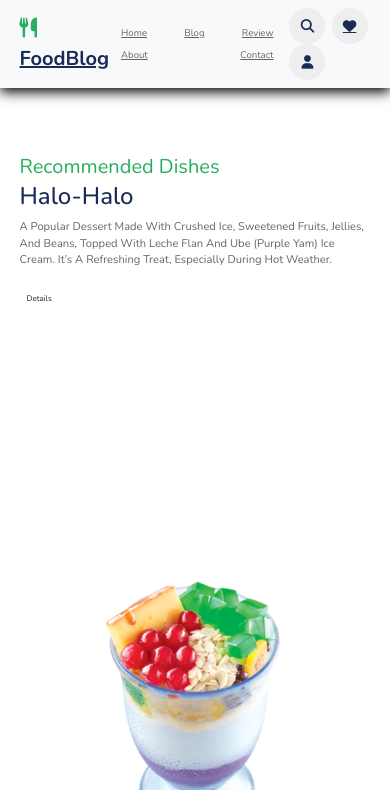
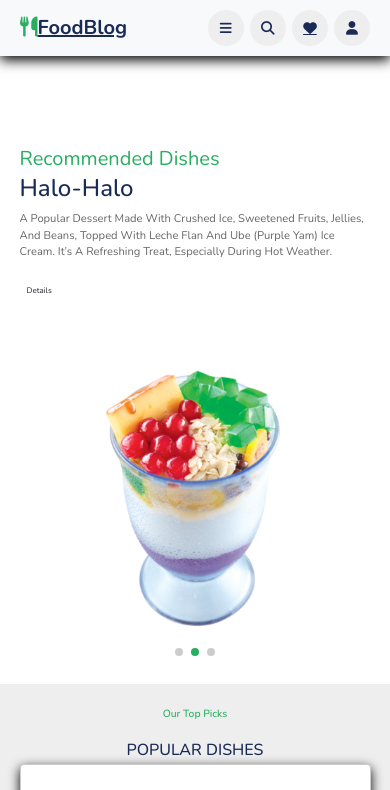
Before and after one commit to Migz2002/foodblogg, a plain HTML site: page index.html in a window 390 px wide. Shown: the top 790 px of the page. Drawn offline with nearby package versions, Linux system fonts and the light colour scheme.

Commit message:
Update styles.css

```diff
--- a/styles.css
+++ b/styles.css
@@ -638,27 +638,41 @@ h1 {
 }
 
 @media (max-width: 768px) {
-    html {
-        font-size: 55%;
+    header .icons #menu-bars {
+        display: inline-block;
     }
-    header {
-        padding: 1rem 5%;
+
+    header .navbar {
+        position: absolute;
+        top: 100%;
+        left: 0;
+        right: 0;
+        background: #fff;
+        border-top: .1rem solid rgba(0, 0, 0, .2);
+        border-bottom: .1rem solid rgba(0, 0, 0, .2);
+        padding: 1rem;
+        clip-path: polygon(0 0, 100% 0, 100% 0, 0 0);
+        transition: clip-path 0.3s ease, padding 0.3s ease;
     }
+
+    header .navbar.active {
+        clip-path: polygon(0 0, 100% 0, 100% 100%, 0% 100%);
+    }
+
     header .navbar a {
-        font-size: 1.3rem;
+        display: block;
+        padding: 1.5rem;
+        margin: 1rem;
+        font-size: 2rem;
+        background: #eee;
     }
-    .home .home-slider .slide {
-        flex-direction: column;
-        padding-top: 6rem;
+
+    #search-form #search-box{
+        width: 90%;
+        margin:0 1rem;
     }
-    .home .home-slider .slide .content h3 {
-        font-size: 3.5rem;
-    }
-    .home .home-slider .slide .content p {
-        font-size: 1.5rem;
-    }
-    .dishes .box-container {
-        grid-template-columns: repeat(auto-fit, minmax(18rem, 1fr));
+    .home .home-slider .slide .content h3{
+        font-size: 5rem;
     }
 }
 
```
